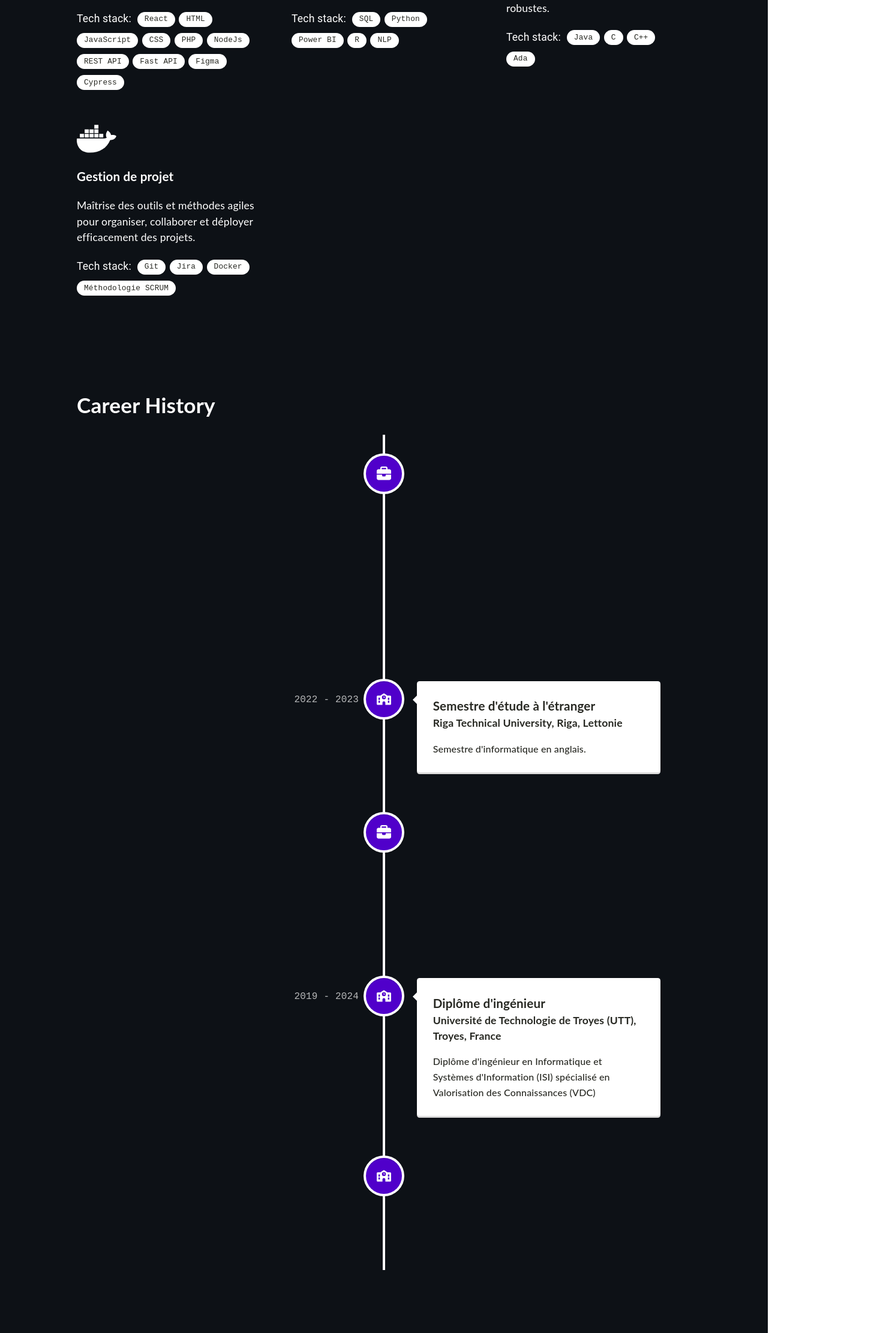
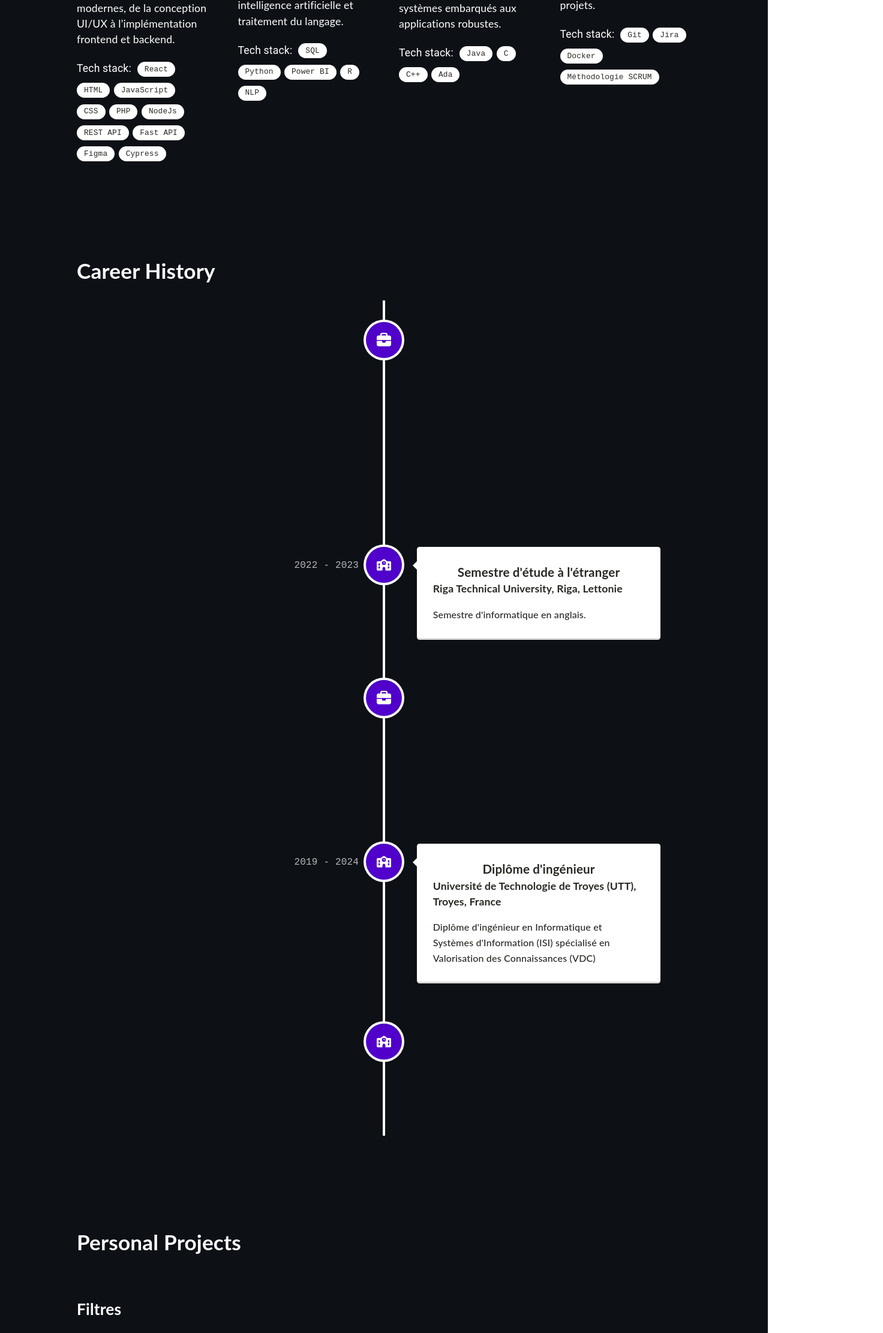
Before and after one commit to AdamBoucquemont/React_Portfolio, a React (Create React App) app: page / in a window 1280 px wide. Shown: the part 1227-3450 px from the top of the page at 60% size, 1472 px wide, since content can reach past the window. Built offline with nearby package versions, Linux system fonts and the light colour scheme.

Commit message:
✨ Add Filter menu

```diff
--- a/src/assets/styles/Expertise.scss
+++ b/src/assets/styles/Expertise.scss
@@ -11,7 +11,7 @@
 
 .skills-container .skills-grid {
     display: grid;
-    grid-template-columns: repeat(3, 1fr);
+    grid-template-columns: repeat(4, 1fr);
     grid-gap: 50px;
 }
 
@@ -34,6 +34,11 @@
     svg {
         height: 15px !important;
     }
+}
+
+.chip.selected {
+    border: 2px solid #1976d2 !important;
+    background-color: #e3f2fd !important;
 }
 
 .flex-chips {
--- a/src/components/Expertise.tsx
+++ b/src/components/Expertise.tsx
@@ -1,4 +1,5 @@
-import React from "react";
+import React, { useState } from "react";
+import { useSelectedChips } from "../context/GlobalContext";
 import '@fortawesome/free-regular-svg-icons'
 import { FontAwesomeIcon } from '@fortawesome/react-fontawesome';
 import { faReact, faDocker, faJava } from '@fortawesome/free-brands-svg-icons';
@@ -42,6 +43,26 @@ const labelsFourth = [
 ];
 
 function Expertise() {
+    const { selectedChips, setSelectedChips } = useSelectedChips();
+
+    const handleChipClick = (label: string) => {
+        setSelectedChips((prevSelected) =>
+            prevSelected.includes(label)
+                ? prevSelected.filter((chip) => chip !== label) // Remove if already selected
+                : [...prevSelected, label] // Add if not selected
+        );
+    };
+
+    const renderChips = (labels: string[]) =>
+        labels.map((label, index) => (
+            <Chip
+                key={index}
+                className={`chip ${selectedChips.includes(label) ? "selected" : ""}`}
+                label={label}
+                onClick={() => handleChipClick(label)}
+            />
+        ));
+
     return (
         <div className="container" id="expertise">
             <div className="skills-container">
@@ -53,9 +74,7 @@ function Expertise() {
                         <p>Expertise dans le développement d’applications web modernes, de la conception UI/UX à l’implémentation frontend et backend.</p>
                         <div className="flex-chips">
                             <span className="chip-title">Tech stack:</span>
-                            {labelsFirst.map((label, index) => (
-                                <Chip key={index} className='chip' label={label} />
-                            ))}
+                            {renderChips(labelsFirst)}
                         </div>
                     </div>
 
@@ -65,9 +84,7 @@ function Expertise() {
                         <p>Compétences en gestion, analyse et visualisation des données, avec une spécialisation en intelligence artificielle et traitement du langage.</p>
                         <div className="flex-chips">
                             <span className="chip-title">Tech stack:</span>
-                            {labelsSecond.map((label, index) => (
-                                <Chip key={index} className='chip' label={label} />
-                            ))}
+                            {renderChips(labelsSecond)}
                         </div>
                     </div>
 
@@ -77,9 +94,7 @@ function Expertise() {
                         <p>Expérience dans divers langages adaptés aux besoins spécifiques, des systèmes embarqués aux applications robustes.</p>
                         <div className="flex-chips">
                             <span className="chip-title">Tech stack:</span>
-                            {labelsThird.map((label, index) => (
-                                <Chip key={index} className='chip' label={label} />
-                            ))}
+                            {renderChips(labelsThird)}
                         </div>
                     </div>
 
@@ -89,9 +104,7 @@ function Expertise() {
                         <p>Maîtrise des outils et méthodes agiles pour organiser, collaborer et déployer efficacement des projets.</p>
                         <div className="flex-chips">
                             <span className="chip-title">Tech stack:</span>
-                            {labelsFourth.map((label, index) => (
-                                <Chip key={index} className='chip' label={label} />
-                            ))}
+                            {renderChips(labelsFourth)}
                         </div>
                     </div>
                 </div>
--- /dev/null
+++ b/src/components/FilterMenu.tsx
@@ -0,0 +1,46 @@
+import React from "react";
+import Chip from '@mui/material/Chip';
+import { useSelectedChips } from "../context/GlobalContext";
+
+const allLabels = [
+    "React", "HTML", "JavaScript", "CSS", "PHP", "NodeJs", "REST API", "Fast API", "Figma", "Cypress",
+    "SQL", "Python", "Power BI", "R", "NLP",
+    "Java", "C", "C++", "Ada",
+    "Git", "Jira", "Docker", "Méthodologie SCRUM"
+];
+
+function FilterMenu({ onFilter }: { onFilter: (selected: string[]) => void }) {
+    const { selectedChips, setSelectedChips } = useSelectedChips();
+
+    const handleChipClick = (label: string) => {
+        const updatedChips = selectedChips.includes(label)
+            ? selectedChips.filter((chip) => chip !== label) // Supprime si déjà sélectionné
+            : [...selectedChips, label]; // Ajoute si non sélectionné
+
+        setSelectedChips(updatedChips); // Met à jour dans le contexte
+        onFilter(updatedChips); // Informe le parent pour appliquer le filtre
+    };
+
+    return (
+        <div style={{ margin: '20px 0' }}>
+            <h2>Filtres</h2>
+            <div style={{ display: 'flex', flexWrap: 'wrap', gap: '10px' }}>
+                {allLabels.map((label, index) => (
+                    <Chip
+                        key={index}
+                        label={label}
+                        onClick={() => handleChipClick(label)}
+                        className={selectedChips.includes(label) ? "selected-chip" : ""}
+                        style={{
+                            backgroundColor: selectedChips.includes(label) ? "#1976d2" : "#e0e0e0",
+                            color: selectedChips.includes(label) ? "white" : "black",
+                            cursor: 'pointer'
+                        }}
+                    />
+                ))}
+            </div>
+        </div>
+    );
+}
+
+export default FilterMenu;
--- a/src/components/Project.tsx
+++ b/src/components/Project.tsx
@@ -1,74 +1,189 @@
-import React from "react";
-import mock01 from '../assets/images/mock01.png';
-import mock02 from '../assets/images/mock02.png';
-import mock03 from '../assets/images/mock03.png';
-import mock04 from '../assets/images/mock04.png';
-import mock05 from '../assets/images/mock05.png';
-import mock06 from '../assets/images/mock06.png';
-import mock07 from '../assets/images/mock07.png';
-import mock08 from '../assets/images/mock08.png';
-import mock09 from '../assets/images/mock09.png';
-import mock10 from '../assets/images/mock10.png';
+import React, { useState } from "react";
+import aubay_image from '../assets/images/Aubay.png';
+import galactik_football_image from '../assets/images/Galactik Football.png';
+import grytics_image from '../assets/images/Grytics.png';
+import IndividualProject from "./IndividualProject";
 import '../assets/styles/Project.scss';
+import FilterMenu from "./FilterMenu";
+import { useSelectedChips } from "../context/GlobalContext";
+
+const allProjects = [
+    {
+        image: aubay_image,
+        labels: ["Python", "React", "CSS", "Figma", "Fast API", "Git", "Jira", "Docker", "Méthodologie SCRUM", "NLP"],
+        title: "Site internet C.E.A",
+        resume: "Site internet servant d'interface un utilisateur et une Intelligence Artificielle...",
+        contexte: "Cette application et cette Intelligence Artificielle ont été développées lors de mon stage...",
+        etapes: ["Étape 1 : État de l'art", "Étape 2 : Amélioration des solutions...", "Étape 3 : Conception avec Figma", "Étape 4 : Développement en React et FastAPI"]
+    },
+    {
+        image: galactik_football_image,
+        labels: ["HTML", "CSS", "Figma"],
+        title: "Site Internet sur Galactik Football",
+        resume: "Ce projet est un site internet en HTML et CSS sur le thème de Galactik Football.",
+        contexte: "Ce projet a été réalisé en 2020 lors de la matière MM01...",
+        etapes: ["Définir un cahier des charges", "Réalisation du site", "Feedback et modifications"]
+    },
+    {
+        image: grytics_image,
+        labels: ["React", "CSS", "NodeJS", "Git", "Jira", "SQL", "Cypress"],
+        title: "Grytics",
+        resume: "Lors de cette mission, j'ai eu l'occasion d'occuper diverses missions sur une application React...",
+        contexte: "Toutes ces missions ont été réalisées dans le cadre de mon premier stage...",
+        etapes: ["Tests automatiques avec Cypress", "Développement de nouvelles fonctionnalités"]
+    },
+];
 
 function Project() {
-    return(
-    <div className="projects-container" id="projects">
-        <h1>Personal Projects</h1>
-        <div className="projects-grid">
-            <div className="project">
-                <a href="https://www.filmate.club/" target="_blank" rel="noreferrer"><img src={mock10} className="zoom" alt="thumbnail" width="100%"/></a>
-                <a href="https://www.filmate.club/" target="_blank" rel="noreferrer"><h2>Filmate AI</h2></a>
-                <p>Developed movie finder app with semantic search and sentiment analysis using OpenAI GPT-3.5 Turbo, Qdrant, React, and Flask.</p>
-            </div>
-            <div className="project">
-                <a href="https://yujisatojr.itch.io/highspeedchase" target="_blank" rel="noreferrer"><img src={mock09} className="zoom" alt="thumbnail" width="100%"/></a>
-                <a href="https://yujisatojr.itch.io/highspeedchase" target="_blank" rel="noreferrer"><h2>High Speed Chase</h2></a>
-                <p>Designed, developed, and launched a 3D multiplayer racing game with C# and Unity. This is available on Itch.io for gamers worldwide to enjoy.</p>
-            </div>
-            <div className="project">
-                <a href="https://yujisatojr.itch.io/spacecraft" target="_blank" rel="noreferrer"><img src={mock08} className="zoom" alt="thumbnail" width="100%"/></a>
-                <a href="https://yujisatojr.itch.io/spacecraft" target="_blank" rel="noreferrer"><h2>Astro Raiders</h2></a>
-                <p>Developed and released a 2D shooting game with C# and Unity. This project is hosted on the Itch.io public marketplace.</p>
-            </div>
-            <div className="project">
-                <a href="https://www.datumlearn.com/" target="_blank" rel="noreferrer"><img src={mock07} className="zoom" alt="thumbnail" width="100%"/></a>
-                <a href="https://www.datumlearn.com/" target="_blank" rel="noreferrer"><h2>Datum: Integrated Learning Platform</h2></a>
-                <p>This is an online educational platform that provides high-quality, data science-focused learning resources in the Japanese language. I created the entire platform from scratch using Ruby on Rails.</p>
-            </div>
-            <div className="project">
-                <a href="http://www.wemanage.jp/" target="_blank" rel="noreferrer"><img src={mock06} className="zoom" alt="thumbnail" width="100%"/></a>
-                <a href="http://www.wemanage.jp/" target="_blank" rel="noreferrer"><h2>WeManage: Real Estate Asset Management</h2></a>
-                <p>This mobile application allows realtors in Japan to securely manage their property information and view future income predictions. This app is built with Ruby on Rails and JavaScript.</p>
-            </div>
-            <div className="project">
-                <a href="https://www.byuh.edu/covid-19-case-management" target="_blank" rel="noreferrer"><img src={mock05} className="zoom" alt="thumbnail" width="100%"/></a>
-                <a href="https://www.byuh.edu/covid-19-case-management" target="_blank" rel="noreferrer"><h2>COVID-19 Case Management</h2></a>
-                <p>Built official charts for COVID/vaccination tracking for an educational institution using JavaScript and the Google Sheets API v4. The dashboard served the university's leadership in their decision-making processes.</p>
-            </div>
-            <div className="project">
-                <a href="https://github.com/yujisatojr/multi-reg-analysis" target="_blank" rel="noreferrer"><img src={mock04} className="zoom" alt="thumbnail" width="100%"/></a>
-                <a href="https://github.com/yujisatojr/multi-reg-analysis" target="_blank" rel="noreferrer"><h2>Multiple Regression Property Analysis</h2></a>
-                <p>Analyzed the real estate market in Japan and predicted property prices by implementing statistical methods such as OLS and multi-regression analysis. This project leveraged Python and various libraries such as Pandas, NumPy, Matplotlib, and Scikit-Learn.</p>
-            </div>
-            <div className="project">
-                <a href="https://holokai.byuh.edu/programs-of-study" target="_blank" rel="noreferrer"><img src={mock03} className="zoom" alt="thumbnail" width="100%"/></a>
-                <a href="https://holokai.byuh.edu/programs-of-study" target="_blank" rel="noreferrer"><h2>Programs of Study</h2></a>
-                <p>Designed and developed a custom component for a CMS-based platform (e.g., 'Brightspot') using Java, Handlebars, and LESS. University students can find their majors of interest through this module.</p>
-            </div>
-            <div className="project">
-                <a href="https://hookele.byuh.edu/transfer-evaluation-guidelines-and-matrix" target="_blank" rel="noreferrer"><img src={mock02} className="zoom" alt="thumbnail" width="100%"/></a>
-                <a href="https://hookele.byuh.edu/transfer-evaluation-guidelines-and-matrix" target="_blank" rel="noreferrer"><h2>Transfer Evaluation Matrix</h2></a>
-                <p>Created an interactive CSV table generator with Java, Handlebars, and LESS. This project helps transfer students to quickly identify eligible credits.</p>
-            </div>
-            <div className="project">
-                <a href="https://github.com/yujisatojr/submeowrine" target="_blank" rel="noreferrer"><img src={mock01} className="zoom" alt="thumbnail" width="100%"/></a>
-                <a href="https://github.com/yujisatojr/submeowrine" target="_blank" rel="noreferrer"><h2>Submeowrine</h2></a>
-                <p>Developed and released an Android mobile application using Java and Android Studio that runs a 2D shooting game.</p>
+    const { selectedChips } = useSelectedChips(); // Récupération des chips sélectionnés via le contexte
+    const [filteredProjects, setFilteredProjects] = useState(allProjects);
+
+    // Fonction de filtrage
+    const handleFilter = (selected: string[]) => {
+        if (selected.length === 0) {
+            setFilteredProjects(allProjects); // Si aucun filtre, affiche tout
+        } else {
+            setFilteredProjects(
+                allProjects.filter((project) =>
+                    project.labels.some((label) => selected.includes(label))
+                )
+            );
+        }
+    };
+
+    return (
+        <div className="projects-container" id="projects">
+            <h1>Personal Projects</h1>
+            <FilterMenu onFilter={handleFilter} />
+
+            <div className="projects-grid">
+                {filteredProjects.length === 0 ? (
+                    <p>Aucun projet ne correspond aux filtres sélectionnés.</p>
+                ) : (
+                    filteredProjects.map((project, index) => (
+                        <IndividualProject
+                            key={index}
+                            image={project.image}
+                            labels={project.labels}
+                            title={project.title}
+                            resume={project.resume}
+                            contexte={project.contexte}
+                            etapes={project.etapes}
+                        />
+                    ))
+                )}
             </div>
         </div>
-    </div>
     );
 }
 
 export default Project;
+
+
+
+// import React from "react";
+// import aubay_image from '../assets/images/Aubay.png'
+// import cilla_image from '../assets/images/CILLA.png'
+// import galactik_football_image from '../assets/images/Galactik Football.png'
+// import grytics_image from '../assets/images/Grytics.png'
+// import photimal_image from '../assets/images/Photimal.png'
+// import proxy_sante_image from '../assets/images/ProxySanté.png'
+// import warr_utt_image from '../assets/images/Warr\'UTT.png'
+// import no_image from '../assets/images/No_image_available.png'
+// import IndividualProject from "./IndividualProject";
+// import '../assets/styles/Project.scss';
+// import FilterMenu from "./FilterMenu";
+
+// function Project() {
+//     return (
+//         <div className="projects-container" id="projects">
+//             <h1>Personal Projects</h1>
+//             <FilterMenu onFilter={handleFilter} />
+//             <div className="projects-grid">
+//                 <IndividualProject
+//                     image={aubay_image}
+//                     labels={["Python", "React", "CSS", "Figma", "Fast API", "Git", "Jira", "Docker", "Méthodologie SCRUM", "NLP"]}
+//                     title="Site internet C.E.A"
+//                     resume="Site internet servant d'interface un utilisateur et une Intelligence Artificielle pour la réalisation d'un état de l'art automatique."
+//                     contexte="Cette application et cette Intelligence Artificielle ont étés développés lors de mon stage de fin d'étude à Aubay. Cette intelligence artificielle devait pouvoir réaliser des états de l'art de façon automatique. "
+//                     etapes={["Ce stage s'est déroulé en plusieures étapes. Tout d'abord, nous avions eu une étape d'état de l'art. Dans cette étape nous avons lu et lister tous les articles scientifiques qui nous ont semblés pertinents.",
+//                         "Nous avons ensuite récupérés les meilleurs articles scientifiques pour tester les solutions apportés. Si cela nous convenait, nous les avons ensuite améliorer et adaptés à notre projet pour qu'ils soient le plus efficace possible. Nous avons également pu fusionner plusieurs méthodes pour réaliser le meilleur modèle possible.",
+//                         "Ensuite, nous avons commencer à réaliser notre site. Il était important de savoir ce qu'il devait réaliser et comment il devait le faire. Nous avons donc dônc réalisé des wireframes et des maquettes avec Figma que nous avons fait le plus proche possible de ce que nous désirions réaliser.",
+//                         "Après cela nous avons pu réellement développer l'application. Nous avons réalisé le côté frontend en React et le côté Backend en FastAPi, le tout relié à une base de donnée SQL. Afin de tout déployer facilement, nous avons également dockerisé notre application. Après cela, nous avns essayer d'avoir le maximum de retours possible pour avoir la meilleure application."
+//                     ]}
+//                 />
+//                 {/* <IndividualProject
+//                     image={cilla_image}
+//                     labels={["Figma"]}
+//                     title="C.I.L.L.A"
+//                     presentation="Description"
+//                 /> */}
+//                 <IndividualProject
+//                     image={galactik_football_image}
+//                     labels={["HTML", "CSS", "Figma"]}
+//                     title="Site Internet sur Galactik Football"
+//                     url="https://github.com/AdamBoucquemont/MM01---Site-Internet"
+//                     resume="Ce projet est un site internet en HTML et CSS sur le thème de Galactik Football."
+//                     contexte="Ce projet a été réalisé en 2020 lors de la matière MM01. Il s'effectué par binome de projet. Je devais réaliser le site sur un thème souhaité par mon binome qui lui devait créer un site sur mon thème. Voici donc le site réalisé par moi sur son thème : Galactik Football."
+//                     etapes={["Pour commencer, nous devions définir un thème et un cahier des charges. Cette étape permettait de définir toutes les informations importantes comme les pages souhaités, les couleurs voulus, les informations nécessaires, les effets désirés... C'est ce qui servait de fondation pour notre site.",
+//                         "Ensuite, grâce au cahier des charges réalisé par notre binôme, nous devions réalisé le site demandé. Ce site possédait plusieures pages : la présentation de la série avec le générique, l'historique des saisons, la présentation des personnages importants, la présentation des fluides, une page de contacte, une page de quiz...",
+//                         "Enfin, dans une ultime étape notre binome nous donnais son retour après lequel nous faisions les modifications nécessaires pour parfaire le site."]}
+//                 />
+//                 <IndividualProject
+//                     image={grytics_image}
+//                     labels={["React", "CSS", "NodeJS", "Git", "Jira", "SQL", "Cypress"]}
+//                     title="Grytics"
+//                     resume="Lors de cette mission, j'ai eu l'occasion d'occuper diverses missions sur une application React avec un backend en Node API et relié à des API."
+//                     contexte="Toutes ces missions ont étés réalisé dans le cadre de mon premier stage de six mois à 1339 SAS - Grytics."
+//                     etapes={["Dans une première phase de ce stage nous avons réalisés des tests automatiques d'un application react grâce à Cypress. Cypress nous permettait de simuler une utilisation humaine de l'application en faisant toutes les actions qu'un utilisateur pourrait faire et qui regardait si le bon résultat était affiché et si les bonnes données était chargées. Cela a permis de tester rapidement toute l'application à chaque fois qu'un changement était effectué dans le code source de l'application",
+//                         "Lors d'une deuxième phase, j'ai eu l'opportunité de travailler directement sur l'application Grytics. En ajoutant des pages, la page d'erreur par exemple. Et en créant une API récupérant toutes les erreurs rencontrés et en créant un poste d'avertissement directement pour que le problème soit corrigé au plus vite."
+//                     ]}
+//                 />
+//                 {/*<IndividualProject
+//                     image={photimal_image}
+//                     labels={["Fimga", "React"]}
+//                     title="Projet Photimal"
+//                     presentation="Description"
+//                 />
+//                 <IndividualProject
+//                     image={proxy_sante_image}
+//                     labels={["Fimga", "Jira"]}
+//                     title="Proxy Santé"
+//                     presentation="Description"
+//                 />
+//                 <IndividualProject
+//                     image={warr_utt_image}
+//                     labels={["Fimga"]}
+//                     title="Warr'UTT"
+//                     presentation="Description"
+//                 />
+//                 <IndividualProject
+//                     image={no_image}
+//                     labels={["Java"]}
+//                     title="Witch Hunt"
+//                     presentation="Description"
+//                 />
+//                 <IndividualProject
+//                     image={no_image}
+//                     labels={["C"]}
+//                     title="Simulation d'un Hôpital"
+//                     presentation="Description"
+//                 />
+//                 <IndividualProject
+//                     image={no_image}
+//                     labels={["Javascript"]}
+//                     title="Gestion d'un emploi du temps"
+//                     presentation="Description"
+//                 />
+//                 <IndividualProject
+//                     image={no_image}
+//                     labels={["Javascript"]}
+//                     title="Gestion de questions pour un examen"
+//                     presentation="Description"
+//                 /> */}
+//             </div>
+//         </div >
+//     );
+// }
+
+// export default Project;
```
